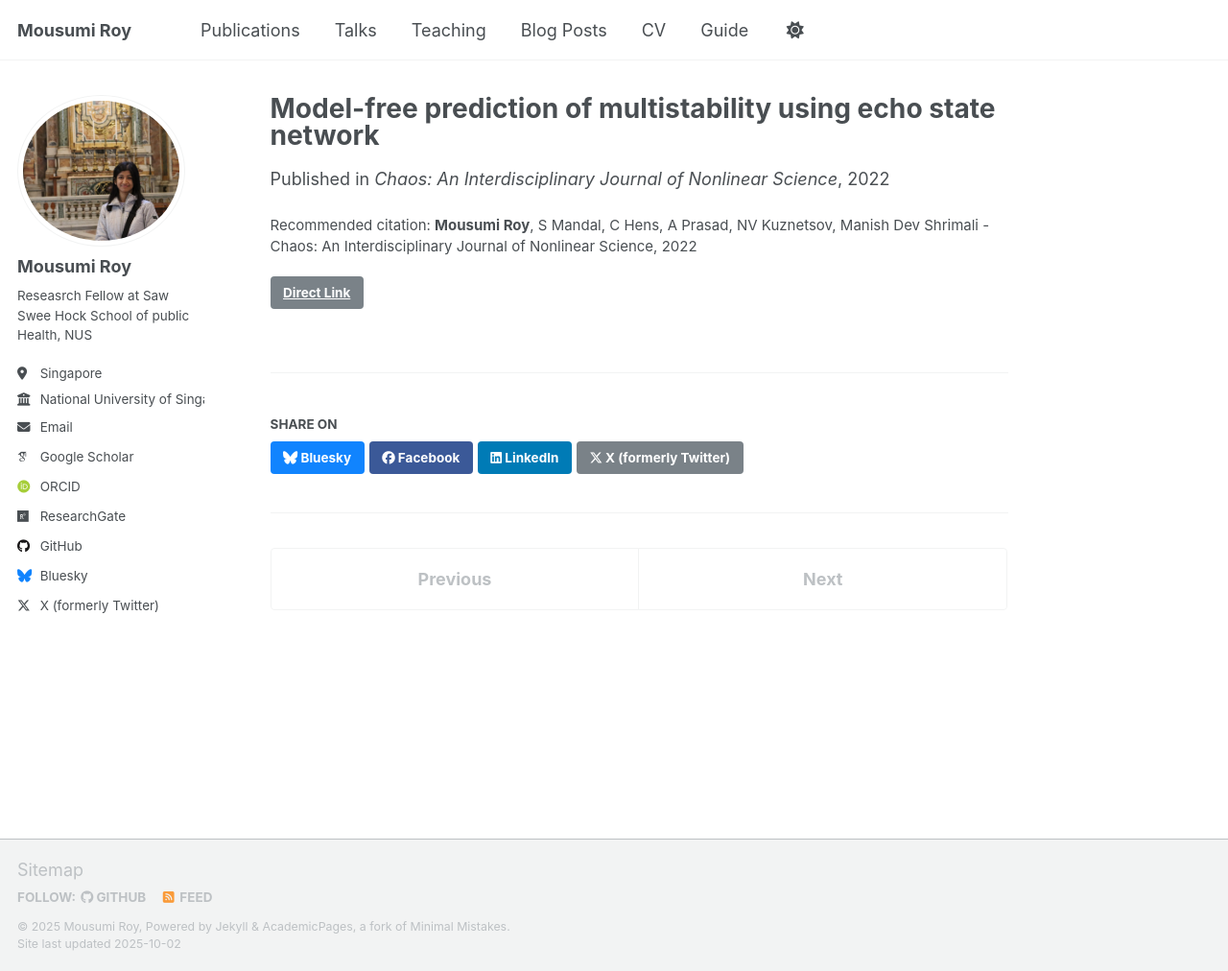
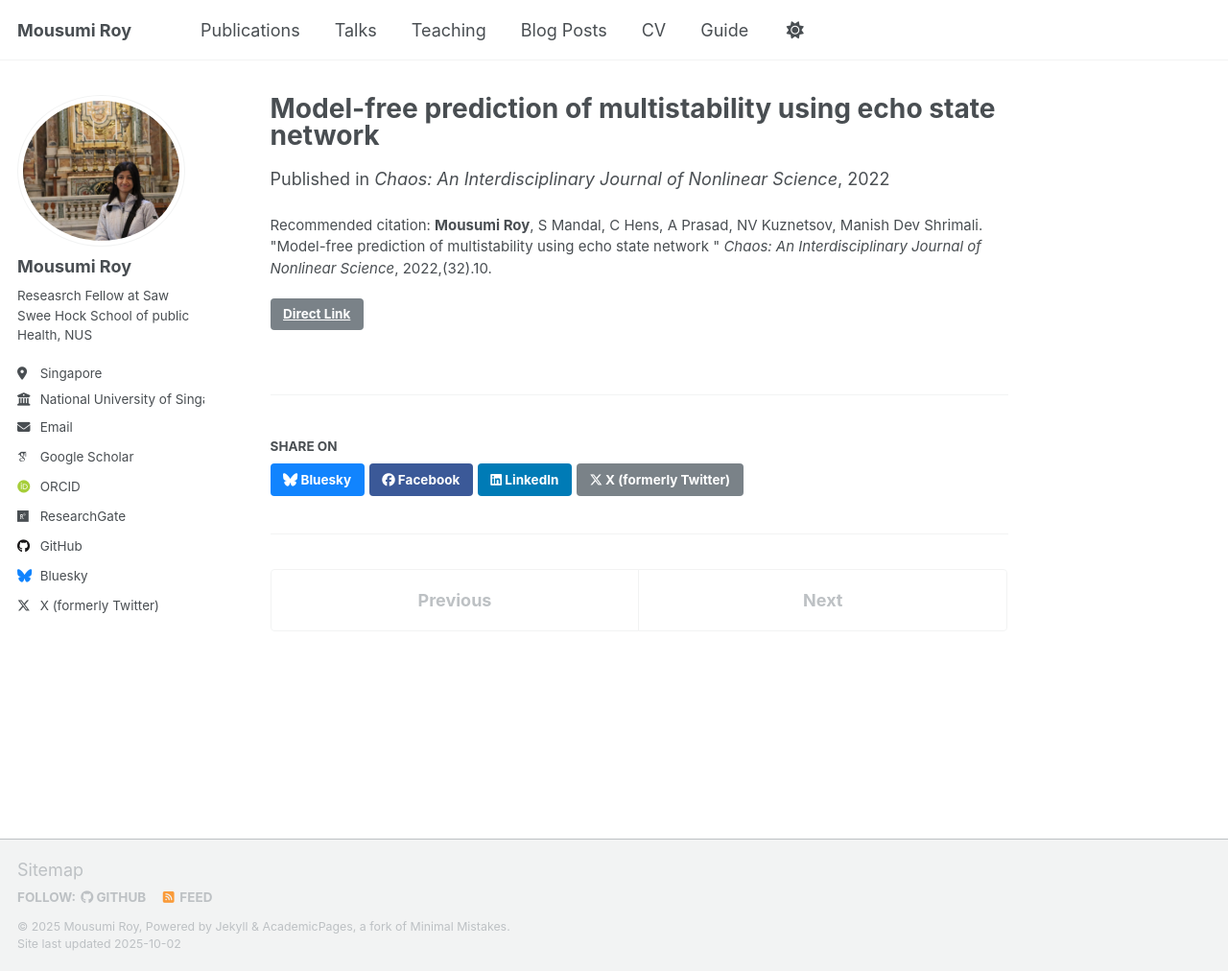
Before and after one commit to mousumi3104/mousumi3104.github.io, a Jekyll site: the page built from _publications/2022-10-20-esn-multistabity.md, in a window 1280 px wide and 1012 px high. Shown: the whole window at 96% size. Built offline with Jekyll 4.4.1, drawn with Linux system fonts in a browser that asks for light colours; some web fonts are replaced; a script that is not in the unit is left out.

Commit message:
Update 2022-10-20-esn-multistabity.md

```diff
--- a/_publications/2022-10-20-esn-multistabity.md
+++ b/_publications/2022-10-20-esn-multistabity.md
@@ -2,8 +2,8 @@
 title: "Model-free prediction of multistability using echo state network"
 collection: publications
 permalink: /publication/2022-10-20-esn-multistabity
-date: 2022-10-20
+date: 2022-10-01
 venue: "Chaos: An Interdisciplinary Journal of Nonlinear Science"
 link: "https://pubs.aip.org/aip/cha/article-abstract/32/10/101104/2835813/Model-free-prediction-of-multistability-using-echo?"
-citation: '<b>Mousumi Roy</b>, S Mandal, C Hens, A Prasad, NV Kuznetsov, Manish Dev Shrimali - Chaos: An Interdisciplinary Journal of Nonlinear Science, 2022'
+citation: '<b>Mousumi Roy</b>, S Mandal, C Hens, A Prasad, NV Kuznetsov, Manish Dev Shrimali. &quot;Model-free prediction of multistability using echo state network &quot; <i>Chaos: An Interdisciplinary Journal of Nonlinear Science</i>, 2022,(32).10.'
 ---
```
